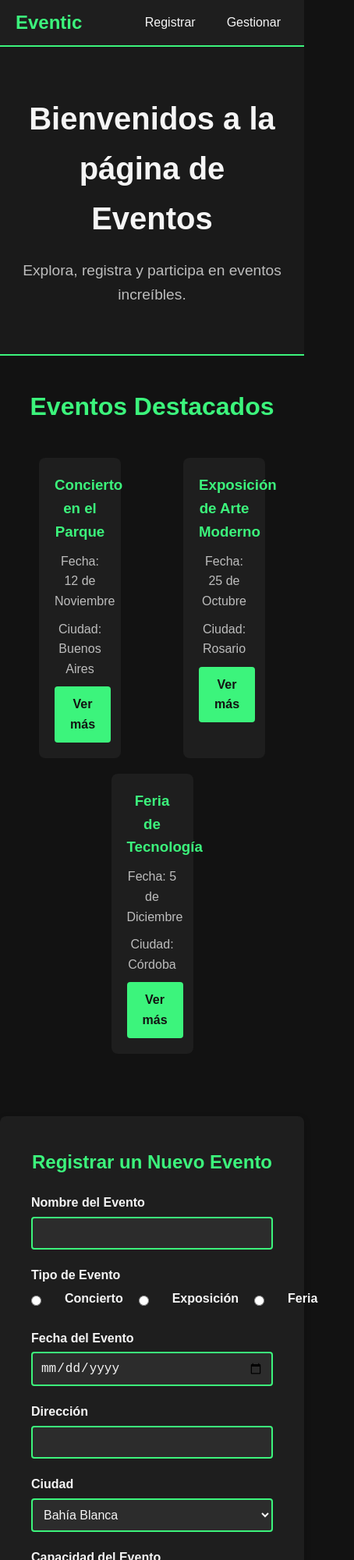
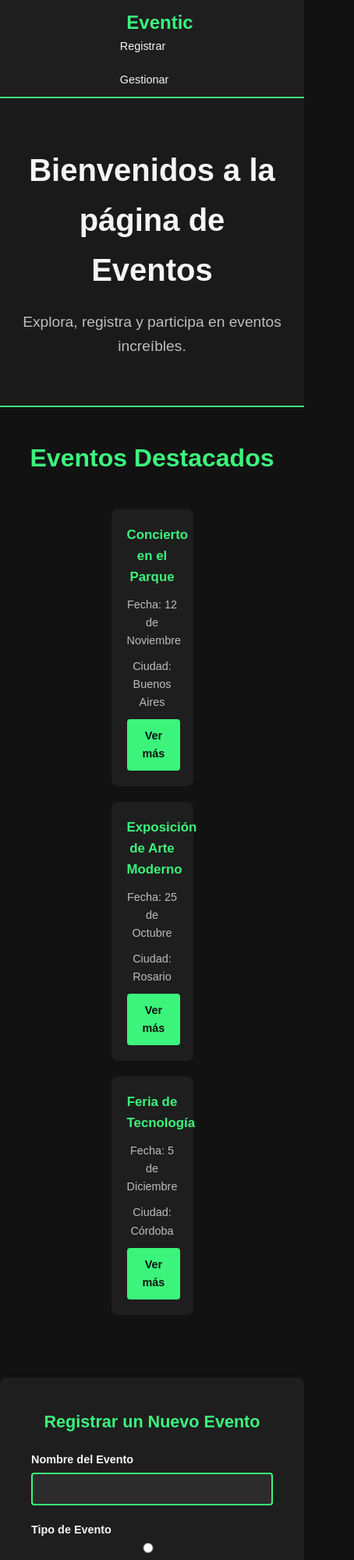
Before and after one commit to JoanGeertsen/TF_Eventos, a plain HTML site: page index.html in a window 390 px wide. Shown: the top 2000 px of the page at 78% size, 454 px wide, since content can reach past the window. Drawn offline with Linux system fonts and the light colour scheme.

Commit message:
Responsive design

```diff
--- a/style.css
+++ b/style.css
@@ -1,3 +1,57 @@
+@media (max-width: 550px) {
+    body {
+        font-size: 0.9rem;
+    }
+
+    /* Header */
+    header {
+        flex-direction: column;
+        align-items: flex-start;
+        padding: 10px;
+    }
+
+    nav ul {
+        flex-direction: column;
+        gap: 10px;
+        margin-right: 0;
+    }
+
+    /* Banner */
+    .banner h1 {
+        font-size: 1.8rem;
+    }
+
+    .banner p {
+        font-size: 1rem;
+    }
+
+    /* Eventos Destacados */
+    .eventos-grid {
+        flex-direction: column;
+        align-items: center;
+    }
+
+    .evento {
+        width: 90%;
+    }
+    /* Formulario - Tipo de evento */
+    .radio-group {
+        flex-direction: column;
+        gap: 10px;
+    }
+
+    /* Gestión  */
+    .botones-gestion {
+        flex-wrap: wrap;
+        justify-content: center;
+    }
+
+    .botones-gestion .btn {
+        width: 45%;
+        margin-bottom: 10px;
+    }
+}
+
 :root {
     --acento-principal: #3cf47c;
     --acento-secundario: #2db060;
```
Also changed, not shown: index.html (+3 -0 lines).
